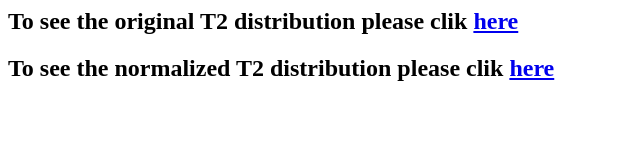
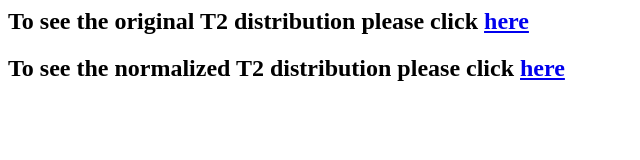
Before and after one commit to stephaniealley/ISMRM2020_deep_normalization_prostate, a plain HTML site: page index.html in a window 1280 px wide. Shown: the whole page, without its empty margins (0-640 px from the left). Drawn offline with Linux system fonts and the light colour scheme.

Commit message:
Update index.html
Fixing typo

```diff
--- a/index.html
+++ b/index.html
@@ -1,7 +1,7 @@
 <html>
 <body>
-<h2> To see the original T2 distribution please clik <a href="https://stephaniealley.github.io/ISMRM2020_deep_normalization_prostate/original_t2_distribution.html">here</a></h2>
-<h2> To see the normalized T2 distribution please clik <a href="https://stephaniealley.github.io/ISMRM2020_deep_normalization_prostate/normalized_t2_distribution.html">here</a></h2>
+<h2> To see the original T2 distribution please click <a href="https://stephaniealley.github.io/ISMRM2020_deep_normalization_prostate/original_t2_distribution.html">here</a></h2>
+<h2> To see the normalized T2 distribution please click <a href="https://stephaniealley.github.io/ISMRM2020_deep_normalization_prostate/normalized_t2_distribution.html">here</a></h2>
 <h2></h2>
 </body>
 </html>
```
